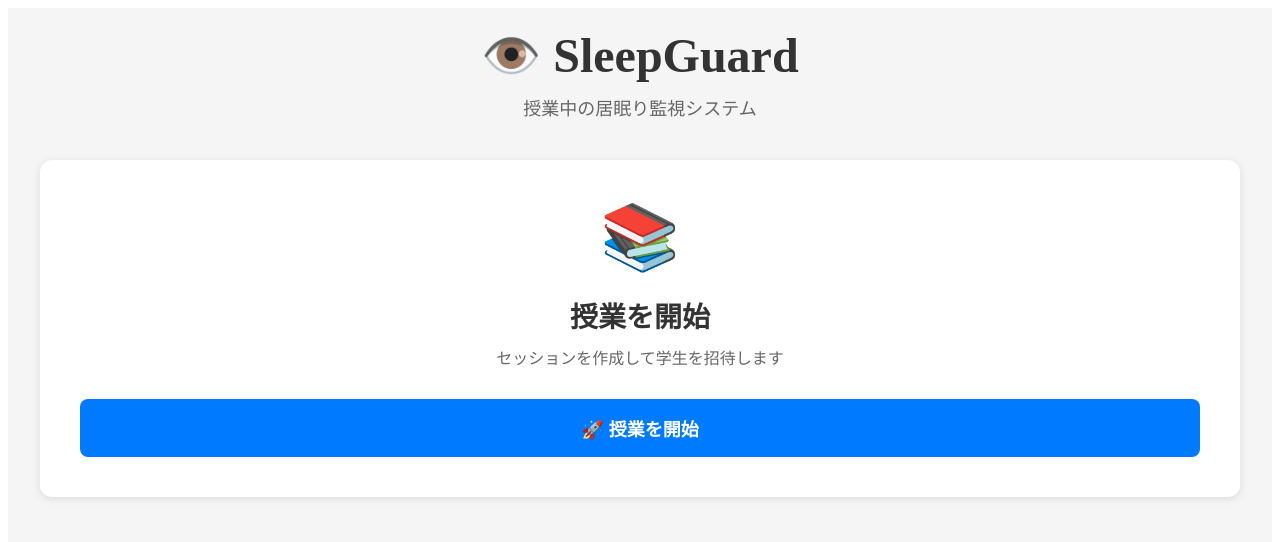
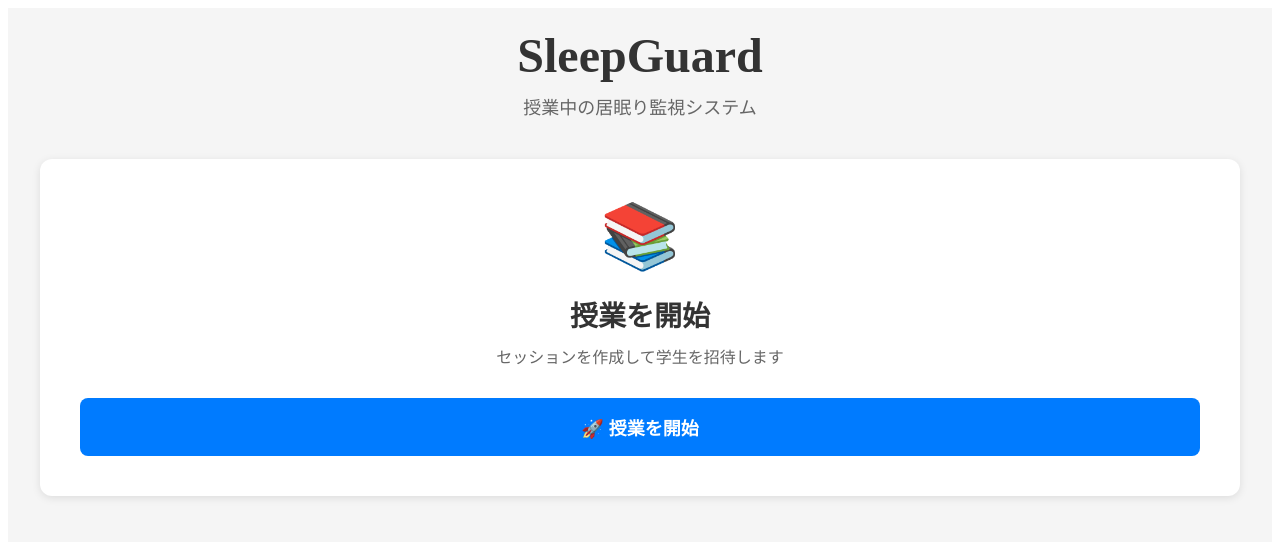
Before and after one commit to sana-sagegami/Sleep-Guard, a Next.js app in the folder dashboard/: page / in a window 1280 px wide. Shown: the top 542 px of the page. Built offline with nearby package versions, Linux system fonts and the light colour scheme.

Commit message:
feat: タイトルから絵文字を削除し、テキストのみの表示に変更

```diff
--- a/dashboard/app/page.tsx
+++ b/dashboard/app/page.tsx
@@ -249,7 +249,7 @@ export default function TeacherDashboard() {
       <div style={styles.wrapper}>
         {/* ヘッダー */}
         <div style={styles.header}>
-          <h1 style={styles.title}>👁️ SleepGuard</h1>
+          <h1 style={styles.title}>SleepGuard</h1>
           <p style={styles.subtitle}>授業中の居眠り監視システム</p>
 
           {/* 接続ステータス表示 */}
```
